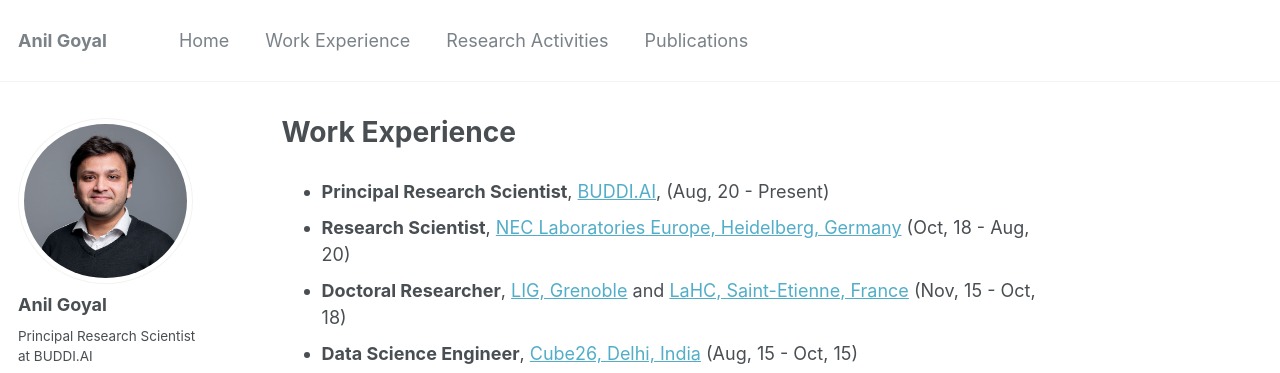
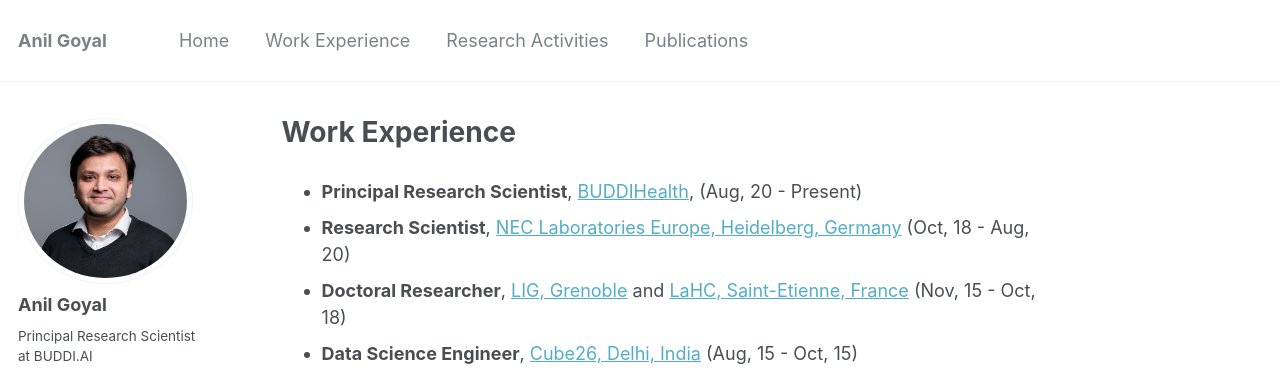
Before and after one commit to goyalanil/goyalanil.github.io, a Jekyll site: the page built from _pages/experience.md, in a window 1280 px wide. Shown: the top 373 px of the page. Built offline with Jekyll 4.4.1, drawn with Linux system fonts in a browser that asks for light colours.

Commit message:
Update experience.md

```diff
--- a/_pages/experience.md
+++ b/_pages/experience.md
@@ -6,7 +6,7 @@ classes: wide
 ---
 
 
-* **Principal Research Scientist**, [BUDDI.AI](http://buddi.ai/), (Aug, 20 - Present)
+* **Principal Research Scientist**, [BUDDIHealth](http://buddi.ai/), (Aug, 20 - Present)
 * **Research Scientist**, [NEC Laboratories Europe, Heidelberg, Germany](http://neclab.eu/) (Oct, 18 - Aug, 20)
 * **Doctoral Researcher**, [LIG, Grenoble](https://www.liglab.fr/) and [LaHC, Saint-Etienne, France](http://laboratoirehubertcurien.fr/) (Nov, 15 - Oct, 18)
 * **Data Science Engineer**, [Cube26, Delhi, India](http://cube26.com/) (Aug, 15 - Oct, 15)
```
